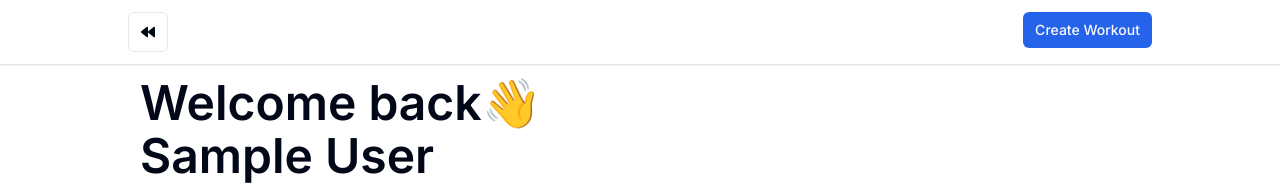
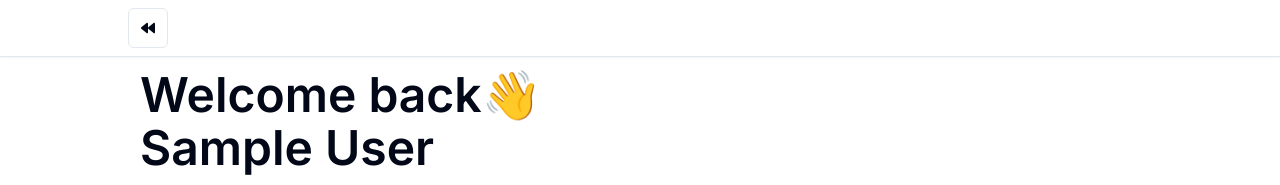
Before and after one commit to Morten010/fitify, a Next.js app: page / in a window 1280 px wide. Shown: the top 185 px of the page. Built offline with nearby package versions, Linux system fonts and the light colour scheme; no server answers; sample sign-in values are in the browser's storage.

Commit message:
removed create workout from top nav

```diff
--- a/src/app/(app)/page.tsx
+++ b/src/app/(app)/page.tsx
@@ -15,7 +15,7 @@ export default function Home() {
   const user = useSession()
 
   //fetch users workouts
-  const {data: workouts, isLoading, isIdle, isSuccess, isError, status} = useQuery({
+  const {data: workouts, isLoading, isIdle, isSuccess, isError } = useQuery({
     queryFn: async () => {
       if(!user.data) return []
       const {data} = await axios.get(`/api/workouts/find?id=${user.data?.user.id}`)
@@ -25,8 +25,6 @@ export default function Home() {
     //first fetch when user data has arrived
     enabled: !!user.data
   })
-
-  console.log(status);
 
 
   return (
--- a/src/components/Navbar.tsx
+++ b/src/components/Navbar.tsx
@@ -17,7 +17,7 @@ export default function Navbar() {
 
   return (
     <nav
-    className='p-3 border-b shadow-sm sticky top-0 z-50 bg-background'
+    className='px-3 py-2 border-b shadow-sm sticky top-0 z-50 bg-background'
     >
         <div
         className='flex gap-2 justify-between mx-auto max-w-screen-lg'
@@ -30,14 +30,6 @@ export default function Navbar() {
             <FaBackward />
           </Button>
 
-          <Link
-          href="/create"
-          className={cn(
-            buttonVariants({ variant: "default", size: "sm"})
-          )}
-          >
-            Create Workout
-          </Link>
         </div>
     </nav>
   )
```
